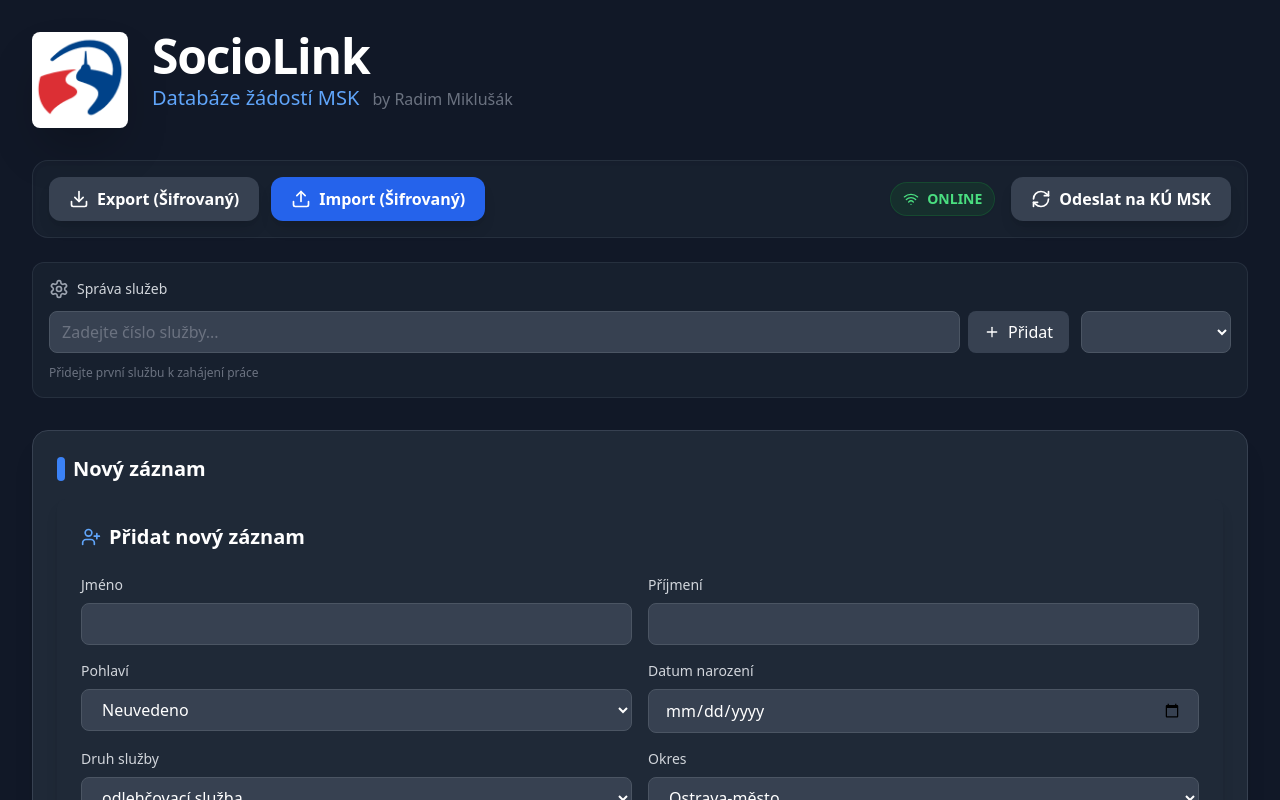
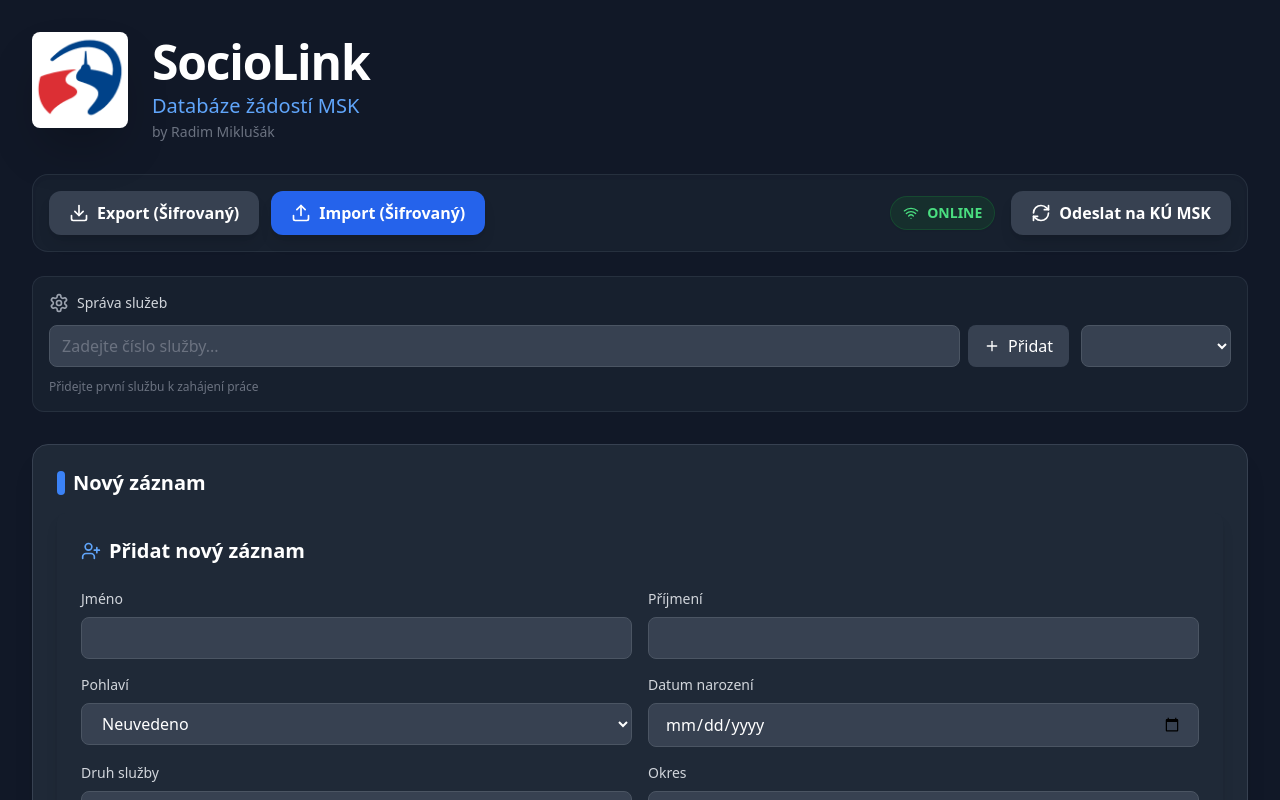
Before and after one commit to ddamianus/SocioLink, a React (Vite) app: page / in a window 1280 px wide. Shown: the top 800 px of the page. Built offline with nearby package versions, Linux system fonts and the light colour scheme.

Commit message:
Updated App.tsx

```diff
--- a/src/App.tsx
+++ b/src/App.tsx
@@ -162,7 +162,7 @@ function App() {
     console.table(payload);
     setTimeout(() => {
       setSyncing(false);
-      alert(`Synchronizace dokončena.\n${payload.length} záznamů bylo připraveno pro odeslání.`);
+      alert(`Synchronizace dokončena.\n${payload.length} záznamů bylo odesláno do konzole.`);
     }, 1000);
   };
 
@@ -170,7 +170,7 @@ function App() {
     <div className="min-h-screen bg-gray-900">
       <div className="max-w-7xl mx-auto px-4 sm:px-6 lg:px-8 py-8">
 
-        {/* 1. SEKCIE: LOGO A NÁZEV */}
+        {/* 1. SEKCIE: LOGO A NÁZEV (UPRAVENO) */}
         <div className="flex flex-col md:flex-row items-center md:items-start gap-6 mb-8">
           <img
             src="/logo-msk.png"
@@ -178,11 +178,10 @@ function App() {
             className="h-24 w-auto object-contain rounded-lg shadow-2xl"
             onError={(e) => { (e.target as HTMLImageElement).style.display = 'none'; }}
           />
-          <div className="text-center md:text-left">
-            <h1 className="text-5xl font-extrabold text-white tracking-tight">SocioLink</h1>
-            <p className="text-xl text-blue-400 font-medium mt-1">
-              Databáze žádostí MSK <span className="text-gray-500 text-base font-normal ml-2">by Radim Miklušák</span>
-            </p>
+          <div className="text-center md:text-left flex flex-col">
+            <h1 className="text-5xl font-extrabold text-white tracking-tight leading-tight">SocioLink</h1>
+            <p className="text-xl text-blue-400 font-medium">Databáze žádostí MSK</p>
+            <p className="text-gray-500 text-sm font-normal mt-0.5">by Radim Miklušák</p>
           </div>
         </div>
 
@@ -226,7 +225,7 @@ function App() {
           </div>
         </div>
 
-        {/* 3. SEKCIE: SPRÁVA SLUŽEB (PŘESUNUTO SEM) */}
+        {/* 3. SEKCIE: SPRÁVA SLUŽEB */}
         <div className="mb-8">
           <ServiceIdSelector
             serviceId={serviceId}
```
